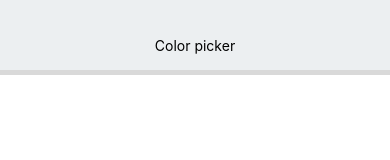
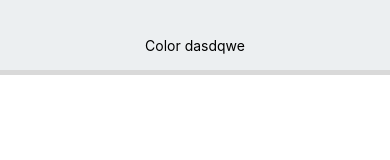
Before and after one commit to nguyenleanhkhoa/testSource, a React Native app: screen / in a window 390 px wide. Shown: the top 160 px of the page. Built offline with nearby package versions, Linux system fonts and the light colour scheme.

Commit message:
commit new1

```diff
--- a/App.js
+++ b/App.js
@@ -6,7 +6,7 @@ export default class App extends React.Component {
     return (
       <View style={styles.container}>
         <View style={styles.header}>
-          <Text>Color picker</Text>
+          <Text>Color dasdqwe</Text>
         </View>
       </View>
     );
```
